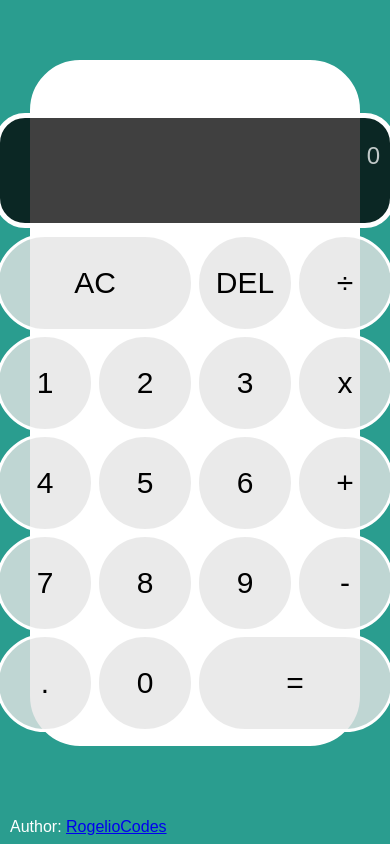
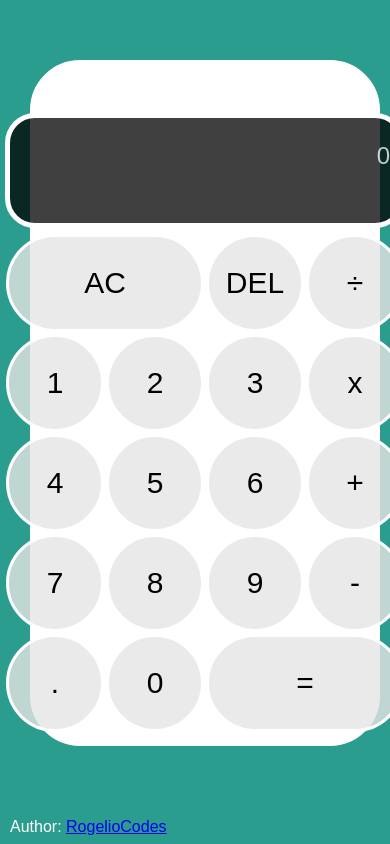
Before and after one commit to RogelioCodes/JS-Calculator, a plain HTML site: page index.html in a window 390 px wide. Drawn offline with Linux system fonts and the light colour scheme.

Commit message:
testing mobile support for grid container

```diff
--- a/style.css
+++ b/style.css
@@ -94,7 +94,13 @@ body {
 }
 @media only screen and (max-width: 768px) {
   /* For mobile phones: */
-  [class*="calculator"] {
+  [class *="calculator"] {
     width: 100%;
   }
 }
+@media only screen and (max-width: 768px) {
+  /* For mobile phones: */
+  [class *="grid-container"] {
+    width: 100%;
+  }
+}
```
